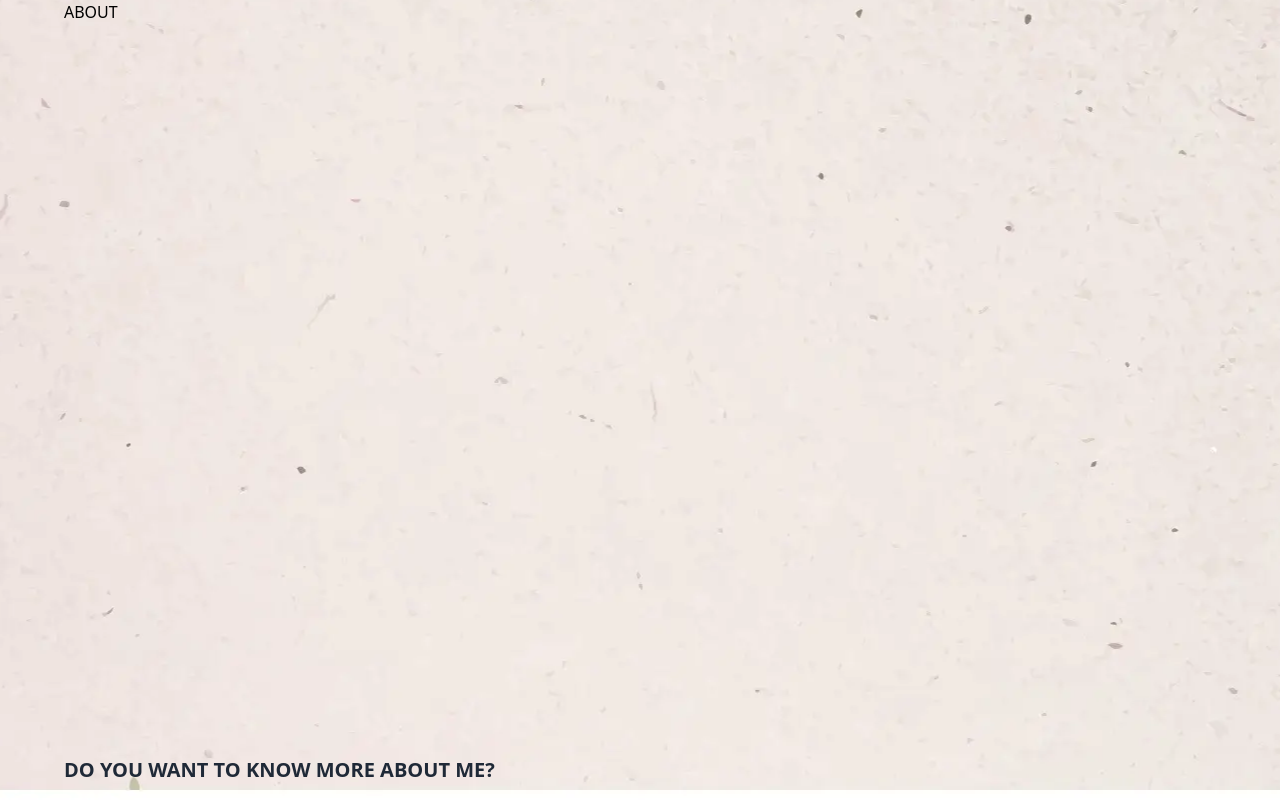
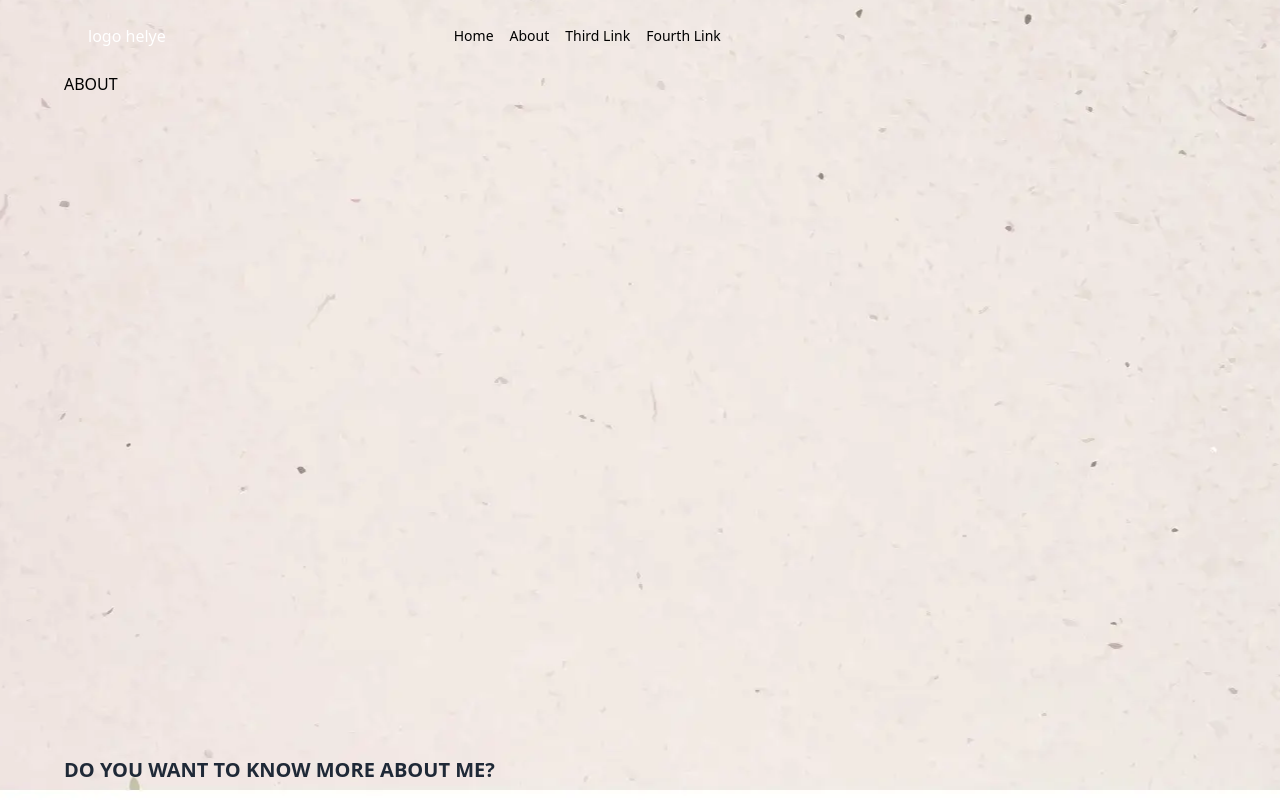
Before and after one commit to vikikota/viktoria-kota, a React (Vite) app: page /hello/about in a window 1280 px wide. Built offline with nearby package versions, Linux system fonts and the light colour scheme.

Commit message:
add menu

```diff
--- a/package.json
+++ b/package.json
@@ -14,6 +14,7 @@
   "dependencies": {
     "react": "^18.2.0",
     "react-dom": "^18.2.0",
+    "react-icons": "^5.0.1",
     "react-router-dom": "^6.22.2"
   },
   "devDependencies": {
--- a/src/components/Layout.jsx
+++ b/src/components/Layout.jsx
@@ -1,12 +1,49 @@
-import { Outlet } from 'react-router-dom';
+import { NavLink, Outlet } from 'react-router-dom';
+import { useState } from 'react';
+import { CgMenuGridR } from 'react-icons/cg';
+import { IoMdClose } from 'react-icons/io';
+
 /* import LinkedInLogo from '../assets/linkedin-logo.svg';
 import FBLogo from '../assets/facebook-logo.svg';
 import GithubLogo from '../assets/github-logo.svg'; */
 
 function Layout() {
+  const [isOpen, setIsOpen] = useState(false);
+
   return (
     <div className="bg-craft flex flex-col min-h-screen bg-bottom">
       <div className="container mx-auto flex-grow">
+        <nav className="flex items-center justify-between flex-wrap p-6">
+          <div className="flex items-center flex-shrink-0 text-white mr-6 lg:mr-72">
+            <p>logo helye</p>
+          </div>
+          <div className="block lg:hidden">
+            <button
+              onClick={() => setIsOpen(!isOpen)}
+              className="flex items-center px-3 py-2 rounded text-black-500 hover:text-black-400"
+            >
+              <CgMenuGridR className={`fill-current h-5 w-5 ${isOpen ? 'hidden' : 'block'}`} />
+              <IoMdClose className={`fill-current h-5 w-5 ${isOpen ? 'block' : 'hidden'}`} />
+            </button>
+          </div>
+          <div className={`w-full block flex-grow lg:flex lg:items-center lg:w-auto ${isOpen ? 'block' : 'hidden'}`}>
+            <div className="text-sm lg:flex-grow">
+              <NavLink to="/" href="#" className="block mt-4 lg:inline-block lg:mt-0 text-white-200 mr-4">
+                Home
+              </NavLink>
+              <NavLink to="/about" href="#" className="block mt-4 lg:inline-block lg:mt-0 text-white-200 mr-4">
+                About
+              </NavLink>
+
+              <a href="#" className="block mt-4 lg:inline-block lg:mt-0 text-white-200 mr-4">
+                Third Link
+              </a>
+              <a href="#" className="block mt-4 lg:inline-block lg:mt-0 text-white-200 mr-4">
+                Fourth Link
+              </a>
+            </div>
+          </div>
+        </nav>
         <Outlet />
       </div>
       <footer>
@@ -16,7 +53,7 @@ function Layout() {
               <div className="font-poiret font-semibold text-gray-800 mt-3 text-xl">
                 <p>DO YOU WANT TO KNOW MORE ABOUT ME?</p>
               </div>
-      {/*         <div className="flex mt-8 space-x-5">
+              {/*         <div className="flex mt-8 space-x-5">
                 <a
                   className="hover:opacity-75 hover:scale-110 cursor-pointer"
                   href="https://facebook.com/Babszem/"
```
Also changed, not shown: 1 other file (tests, documents, lock files or other folders).
